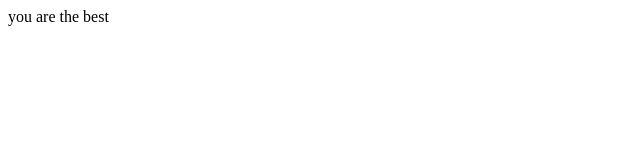
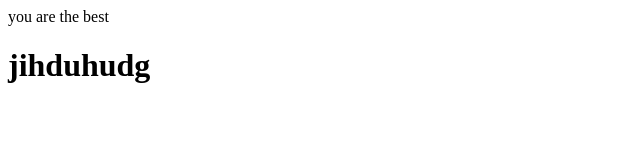
Before and after one commit to duoLoving/git-demo, a plain HTML site: page list.html in a window 1280 px wide. Shown: the whole page, without its empty margins (0-640 px from the left). Drawn offline with Linux system fonts and the light colour scheme.

Commit message:
程序员A第三次提交

```diff
--- a/list.html
+++ b/list.html
@@ -7,5 +7,6 @@
 </head>
 <body>
     <a>you are the best</a>
+    <h1>jihduhudg</h1>
 </body>
 </html>
```
